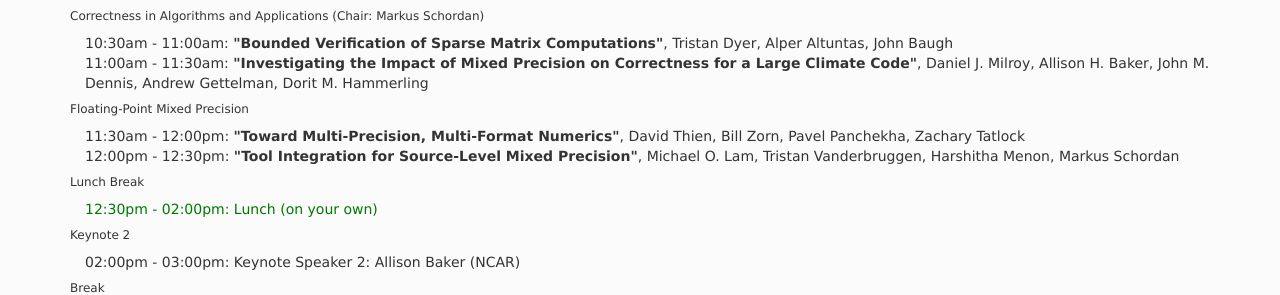
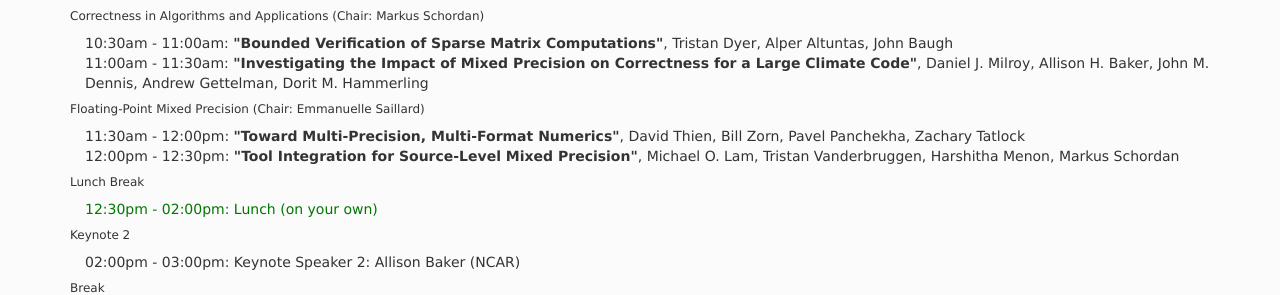
Before and after one commit to correctness-workshop/2019, a Jekyll site: the page built from index.md, in a window 1280 px wide and 900 px high, scrolled down 2768 px. Shown: the part 158-453 px from the top of the window. Built offline with Jekyll 4.4.1, drawn with Linux system fonts in a browser that asks for light colours; nearby versions of some CDN libraries; the list of posts is cut into pages by our own code.

Commit message:
added new chair for session 2

```diff
--- a/index.md
+++ b/index.md
@@ -154,7 +154,7 @@ The Colorado Convention Center <br />
 
 <tr><td width="15">  </td> <td>11:00am - 11:30am:  <b>"Investigating the Impact of Mixed Precision on Correctness for a Large Climate Code"</b>, Daniel J. Milroy, Allison H. Baker, John M. Dennis, Andrew Gettelman, Dorit M. Hammerling </td> </tr>
 </table>
-###### Floating-Point Mixed Precision
+###### Floating-Point Mixed Precision (Chair: Emmanuelle Saillard)
 <table>
 <tr><td width="15">  </td> <td>11:30am - 12:00pm:  <b>"Toward Multi-Precision, Multi-Format Numerics"</b>, David Thien, Bill Zorn, Pavel Panchekha, Zachary Tatlock </td> </tr>
 
```
